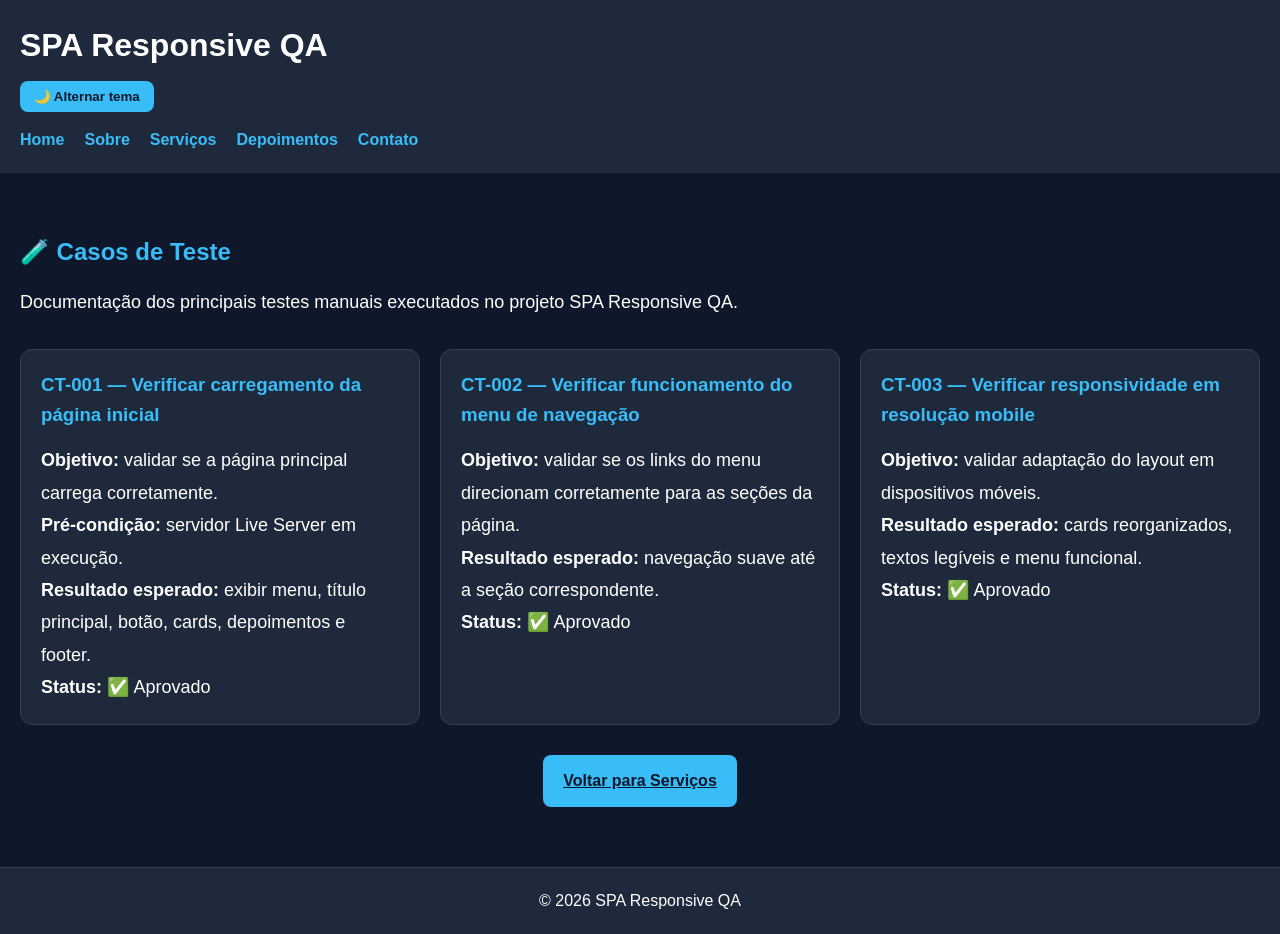
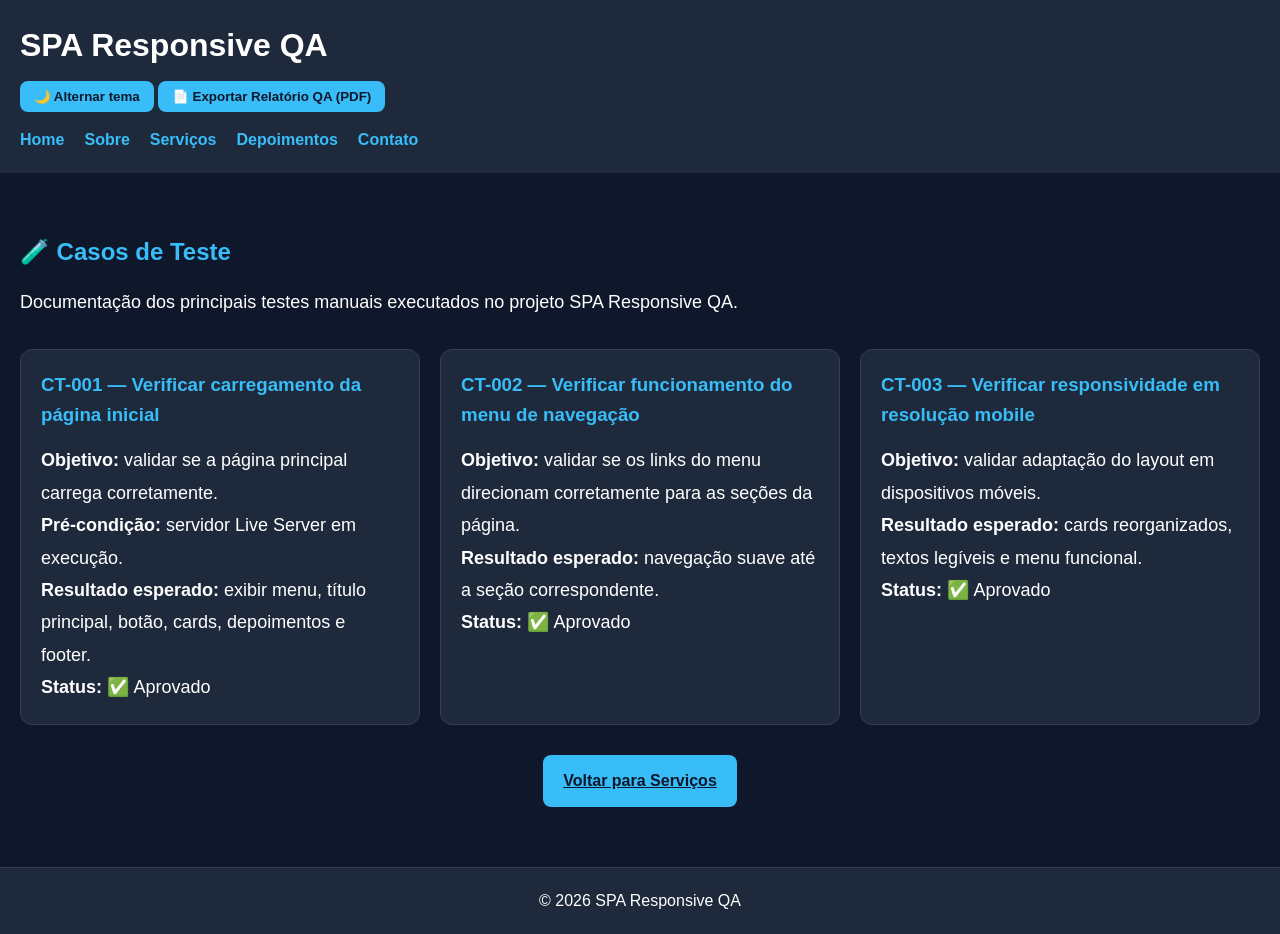
Before and after one commit to flaviapaiva234/spa-responsive-qa, a plain HTML site: page casos-de-teste.html in a window 1280 px wide. Drawn offline with Linux system fonts and the light colour scheme.

Commit message:
feat: adiciona botão para exportar PDF na página casos-de-teste.html

```diff
--- a/casos-de-teste.html
+++ b/casos-de-teste.html
@@ -9,14 +9,18 @@
 </head>
 
 <body>
-
+    <div id="relatorio-qa">
         <header>
             <h1>SPA Responsive QA</h1>
-
+            <div class="header-buttons">
                 <button id="toggle-theme" class="botao-tema">
                     🌙 Alternar tema
                 </button>
 
+                <button id="exportarRelatorioBtn" class="botao-tema">
+                    📄 Exportar Relatório QA (PDF)
+                </button>
+            </div>
             <nav>
                 <ul>
                     <li><a href="index.html#home">Home</a></li>
@@ -68,6 +72,7 @@
         <footer>
             <p>© 2026 SPA Responsive QA</p>
         </footer>
+    </div>
 
     <script src="script.js"></script>
 </body>
```
Lines whose indentation alone changed are shown as unchanged.
